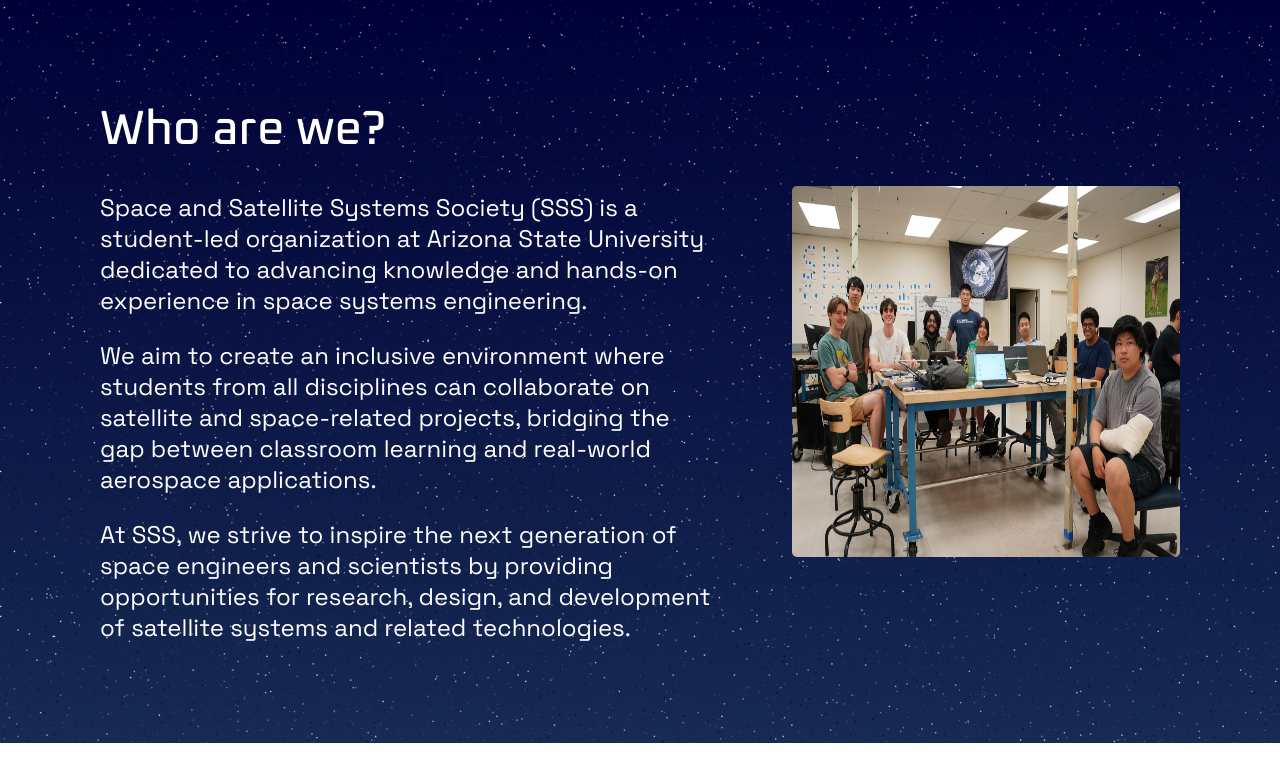
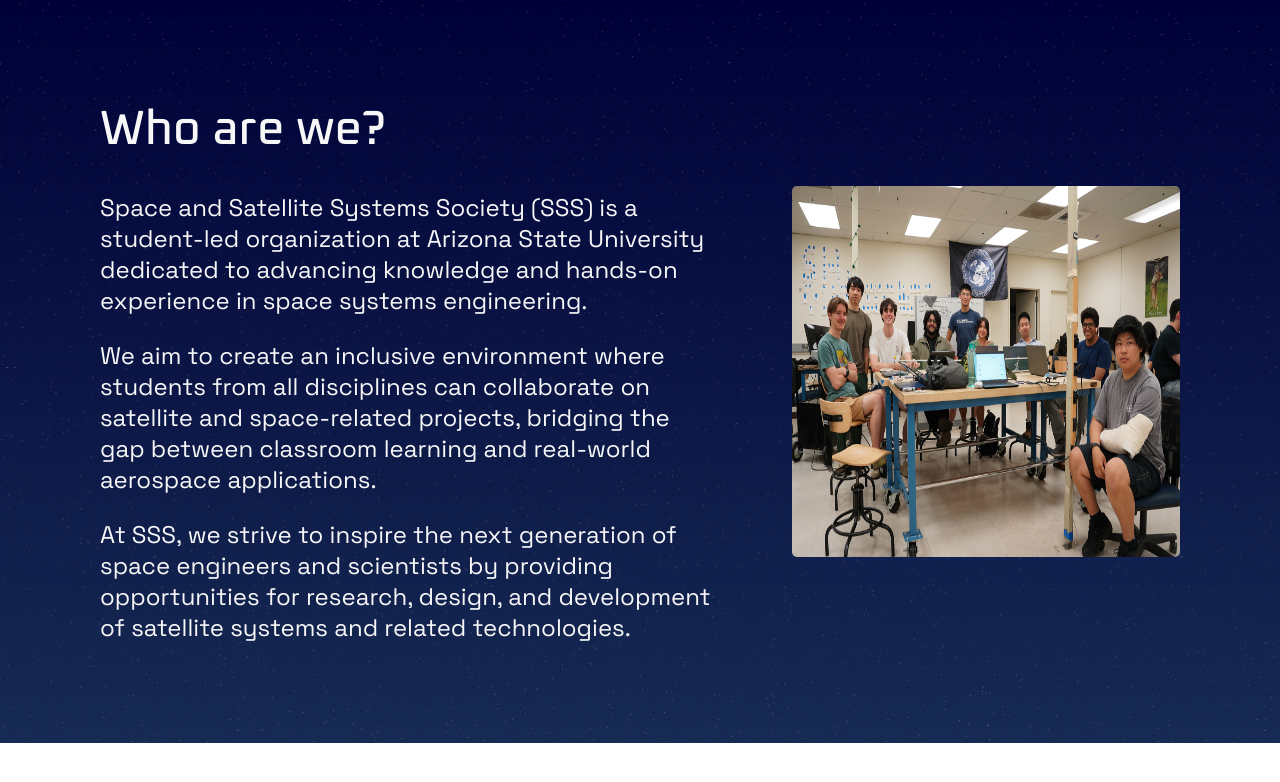
Before and after one commit to include-davis/sss, a Next.js app: page /test in a window 1280 px wide. Shown: the top 782 px of the page. Built offline with nearby package versions, Linux system fonts and the light colour scheme.

Commit message:
Fixed coloring, and background image

```diff
--- a/app/(pages)/_components/who-are-we/who-are-we.jsx
+++ b/app/(pages)/_components/who-are-we/who-are-we.jsx
@@ -4,14 +4,6 @@
 export default function WhoAreWe() {
   return (
     <section className={styles.section}>
-      <Image
-        className={styles.starLayer}
-        src="/assets/images/who-are-we/layer.png"
-        alt=""
-        fill
-        sizes="100vw"
-      />
-
       <div className={styles.container}>
         <div className={styles.textColumn}>
           <h2 className={styles.heading}>Who are we?</h2>
--- a/app/(pages)/_components/who-are-we/who-are-we.module.scss
+++ b/app/(pages)/_components/who-are-we/who-are-we.module.scss
@@ -13,17 +13,7 @@
     linear-gradient(180deg, var(--midnight) 0%, var(--space-blue) 100%);
 }
 
-.starLayer {
-  position: absolute;
-  inset: 0;
-  object-fit: cover;
-  pointer-events: none;
-  z-index: 0;
-}
-
 .container {
-  position: relative;
-  z-index: 1;
   display: flex;
   width: 100%;
   justify-content: center;
@@ -41,7 +31,7 @@
 
 .heading {
   align-self: stretch;
-  color: var(--white);
+  color: var(--off-white);
   font-family: "Oxanium";
   font-size: 48px;
   font-weight: 500;
@@ -60,7 +50,7 @@
 .paragraph2,
 .paragraph3 {
   align-self: stretch;
-  color: var(--white);
+  color: var(--off-white);
   font-family: "Space Grotesk";
   font-size: 24px;
   font-weight: 400;
```
